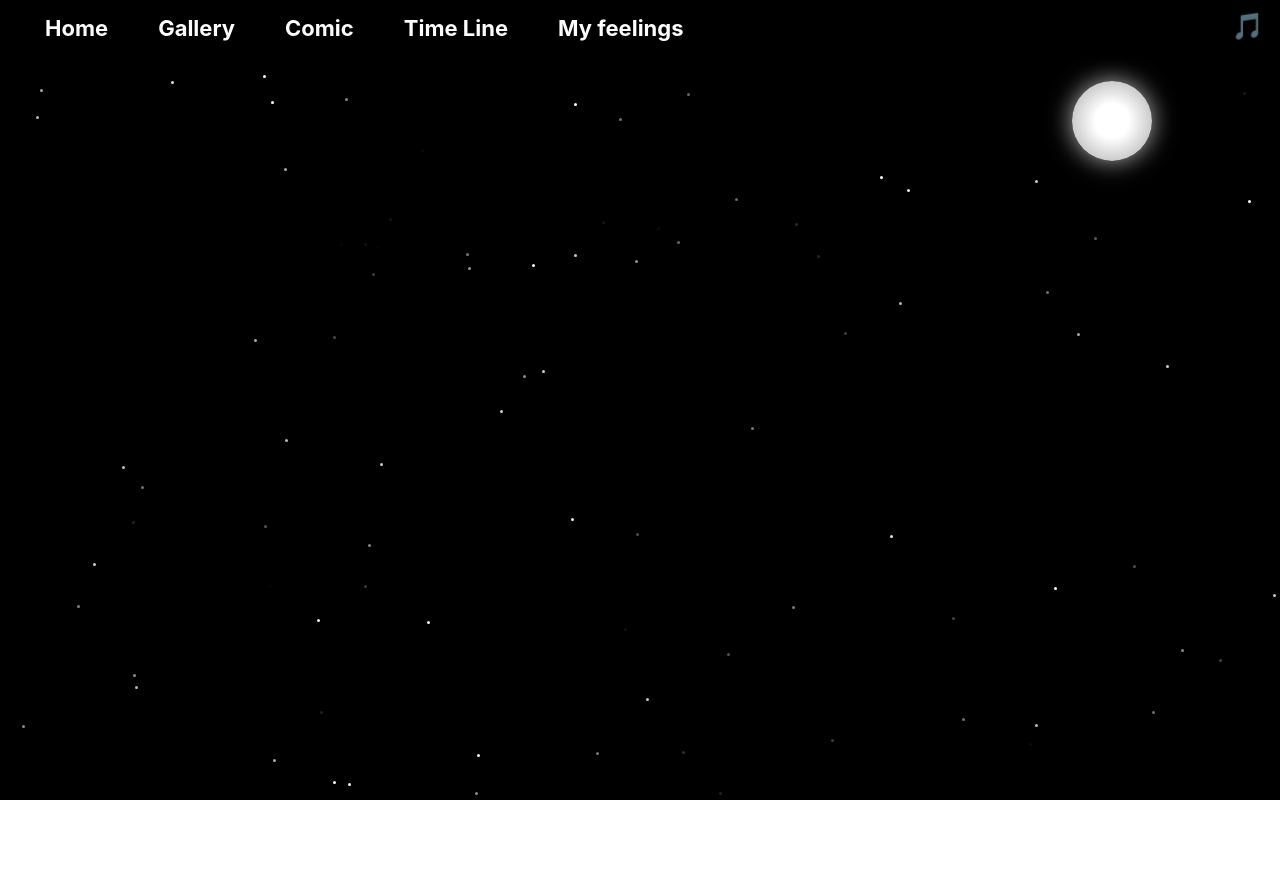
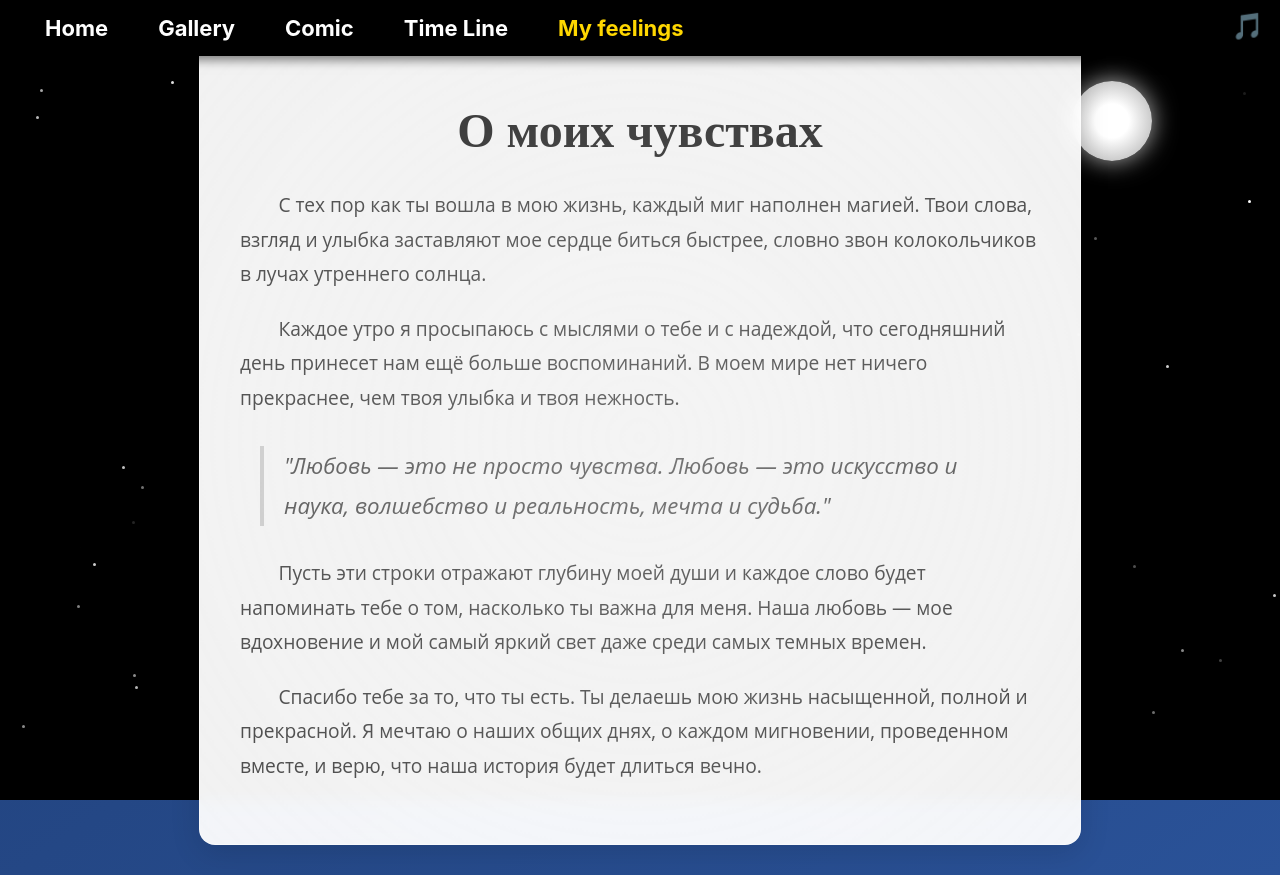
Before and after one commit to SamofAnt/my-princess-app, a React (Create React App) app: page /feelings in a window 1280 px wide. Before the commit the page ends 800 px from the top, so only its background shows below. Built offline with nearby package versions, Linux system fonts and the light colour scheme.

Commit message:
changed package.json

```diff
--- a/package.json
+++ b/package.json
@@ -1,6 +1,6 @@
 {
   "name": "my-princess-app",
-  "homepage": "https://samofant.github.io/my-princess-app",
+  "homepage": "https://my-princess-9vzseejgf-samofants-projects.vercel.app",
   "version": "1.0.0",
   "private": true,
   "dependencies": {
--- a/src/App.js
+++ b/src/App.js
@@ -6,7 +6,7 @@ import Stars from './components/Stars';
 import Gallery from './components/Gallery';
 import Comic from './components/Comic';
 import Timeline from './components/TimeLine';
-import LoveMessages from './components/LoveMessages';
+import FeelingsPage from './components/Feelings';
 
 function App() {
   return (
@@ -19,7 +19,7 @@ function App() {
         <Route path="/collage" element={<Gallery />} />
         <Route path="/comic" element={<Comic />} />
         <Route path="/timeline" element={<Timeline />} />
-        <Route path="/love-messages" element={<LoveMessages />} />
+        <Route path="/feelings" element={<FeelingsPage />} />
       </Routes>
     </Router>
   );
--- /dev/null
+++ b/src/components/Feelings.js
@@ -0,0 +1,114 @@
+import React from 'react';
+import styled, { keyframes } from 'styled-components';
+
+// Анимация появления (сдвиг вверх и плавное появление)
+const fadeInUp = keyframes`
+  from { opacity: 0; transform: translateY(20px); }
+  to { opacity: 1; transform: translateY(0); }
+`;
+
+// Пульсирующий эффект для декоративного градиента
+const pulse = keyframes`
+  0% { transform: scale(1); }
+  50% { transform: scale(1.02); }
+  100% { transform: scale(1); }
+`;
+
+// Обёртка всей страницы: градиентный фон и центрирование контента
+const PageContainer = styled.div`
+  min-height: 100vh;
+  background: linear-gradient(145deg, #1e3c72, #2a5298);
+  display: flex;
+  align-items: center;
+  justify-content: center;
+  padding: 30px;
+`;
+
+// Карточка с текстом: полупрозрачный фон, закругленные углы, тень и эффект размытия заднего плана
+const Card = styled.div`
+  position: relative;
+  background: rgba(255, 255, 255, 0.95);
+  backdrop-filter: blur(8px);
+  border-radius: 16px;
+  padding: 40px;
+  max-width: 800px;
+  width: 100%;
+  box-shadow: 0 8px 30px rgba(0, 0, 0, 0.12);
+  animation: ${fadeInUp} 1s ease-out both;
+  border: 1px solid rgba(255, 255, 255, 0.4);
+  overflow: hidden;
+
+  /* Декоративный псевдоэлемент с пульсирующим радиальным градиентом */
+  &::before {
+    content: "";
+    position: absolute;
+    top: -50%;
+    left: -50%;
+    width: 200%;
+    height: 200%;
+    background: radial-gradient(circle at center, rgba(255,255,255,0.2), transparent 60%);
+    transform: rotate(25deg);
+    pointer-events: none;
+    animation: ${pulse} 6s ease-in-out infinite;
+  }
+`;
+
+// Заголовок страницы с крупным шрифтом и изящным шрифтом-serif
+const Title = styled.h1`
+  font-size: 3rem;
+  text-align: center;
+  color: #2a2a2a;
+  margin-bottom: 30px;
+  font-family: 'Playfair Display', serif;
+`;
+
+// Основной текст с улучшенной типографикой: больший межстрочный интервал и аккуратно оформленные абзацы
+const Content = styled.article`
+  font-size: 1.2rem;
+  line-height: 1.8;
+  color: #444;
+  font-family: 'Open Sans', sans-serif;
+
+  p {
+    margin-bottom: 20px;
+    text-indent: 2em;
+  }
+
+  blockquote {
+    font-size: 1.4rem;
+    font-style: italic;
+    margin: 30px 20px;
+    padding-left: 20px;
+    border-left: 4px solid #ccc;
+    color: #555;
+  }
+`;
+
+const FeelingsPage = () => {
+  return (
+    <PageContainer>
+      <Card>
+        <Title>О моих чувствах</Title>
+        <Content>
+          <p>
+            С тех пор как ты вошла в мою жизнь, каждый миг наполнен магией. Твои слова, взгляд и улыбка заставляют мое сердце биться быстрее, словно звон колокольчиков в лучах утреннего солнца.
+          </p>
+          <p>
+            Каждое утро я просыпаюсь с мыслями о тебе и с надеждой, что сегодняшний день принесет нам ещё больше воспоминаний. В моем мире нет ничего прекраснее, чем твоя улыбка и твоя нежность.
+          </p>
+          <blockquote>
+            "Любовь — это не просто чувства. Любовь — это искусство и наука, волшебство и реальность, мечта и судьба."
+          </blockquote>
+          <p>
+            Пусть эти строки отражают глубину моей души и каждое слово будет напоминать тебе о том, насколько ты важна для меня. Наша любовь — мое вдохновение и мой самый яркий свет даже среди самых темных времен.
+          </p>
+          <p>
+            Спасибо тебе за то, что ты есть. Ты делаешь мою жизнь насыщенной, полной и прекрасной. Я мечтаю о наших общих днях, о каждом мигновении, проведенном вместе, и верю, что наша история будет длиться вечно.
+          </p>
+        </Content>
+      </Card>
+    </PageContainer>
+  );
+};
+
+export default FeelingsPage;
--- a/src/components/Header.js
+++ b/src/components/Header.js
@@ -117,8 +117,8 @@ const Header = () => {
           Time Line
         </StyledLink>
         <StyledLink
-          to="/love-messages"
-          active={location.pathname === "/love-messages"}
+          to="/feelings"
+          active={location.pathname === "/feelings"}
           onClick={() => setMenuOpen(false)}
         >
           My feelings
```
Also changed, not shown: 1 other file (tests, documents, lock files or other folders).
